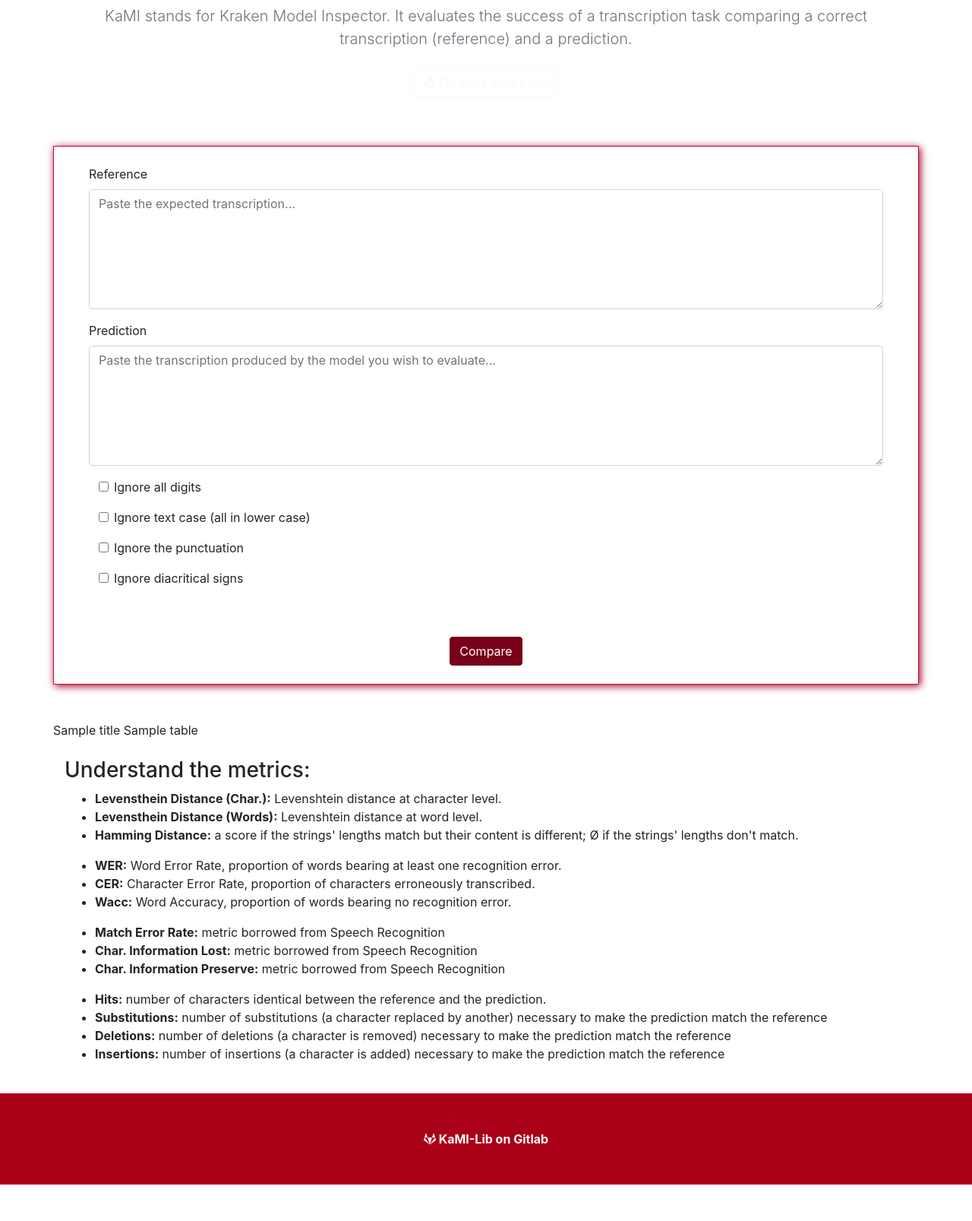
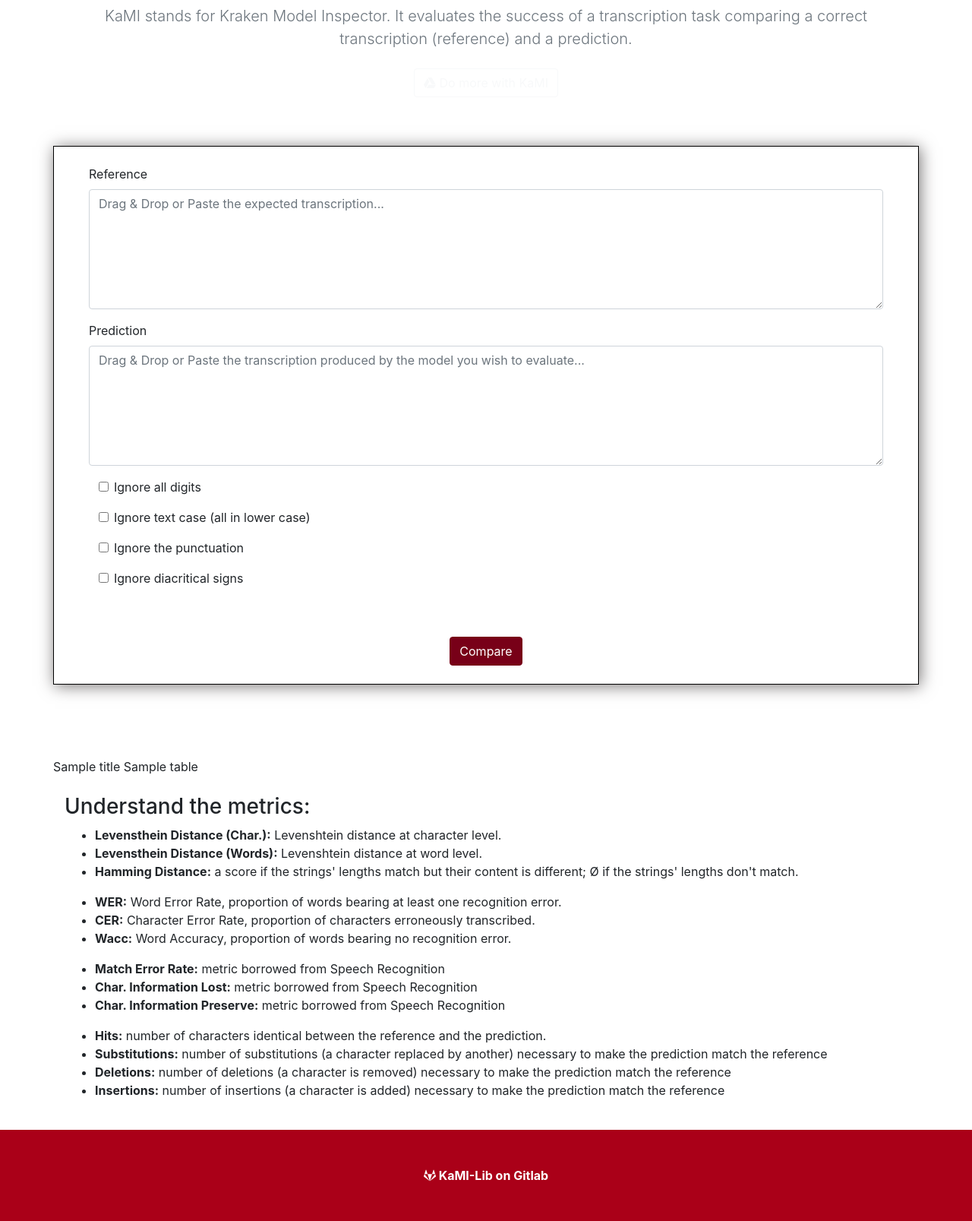
Before and after one commit to KaMI-tools-project/KaMI-app, a Flask app: template kami-app/app/templates/page/index.html in a window 1280 px wide. Shown: the part 178-1785 px from the top of the page at 76% size. Before the commit the page ends 1737 px from the top, so only its background shows below. Run offline with Flask 2, Linux system fonts and the light colour scheme; the template is opened without the code that fills it: most values are stand-ins (such as "Sample title", 1, 10 or a date in 2020); parts of the project's set-up code (start-up, migrations or seed data) failed here and were passed over; some libraries are stand-ins or nearby versions.

Commit message:
issue- #2 refactor dragAndDrop js + minify + add listener for control content input (shadows, placeholders) | change footer property

```diff
--- a/kami-app/app/static/js/dragAndDropFunc.js
+++ b/kami-app/app/static/js/dragAndDropFunc.js
@@ -1,11 +1,71 @@
+const ReferenceInput          = document.querySelector('#reference');
+const PredictionInput         = document.querySelector('#prediction');
+
+const areaNormalShadow        = "0 0 10px var(--white-main)";
+const areaSuccessShadow       = "0 0 10px green";
+const areaErrorShadow         = "0 0 10px red";
+
+const areaPlaceHolderMsgError = "Only raw text (.txt) are valid, please retry.";
+const referencePlaceHolder    = "Drag & Drop or Paste the expected transcription...";
+const predictionPlaceHolder   = "Drag & Drop or Paste the transcription produced by the model you wish to evaluate...";
+
+// Global loop to add event listener on inputs (textarea)
+[ReferenceInput, PredictionInput].forEach(item => {
+    item.addEventListener('drop', event => {
+        dropHandler(event);
+    });
+    item.addEventListener('input',  function (){
+        AreaStateShadow(item, 'normal');
+        AreaPlaceHolderState(item, item.id, 'normal')
+        if (item.value !== ""){
+            AreaStateShadow(item, 'success');
+        }
+    })
+})
+
+/**
+ * Change border shadow color in relation to input
+ * @param  {element} element Input element where border shadow change
+ * @param  {string} type Output level desire
+ * @return {undefined}
+ */
+function AreaStateShadow(element, type) {
+    element.style["boxShadow"] = areaNormalShadow;
+    if (type==='error'){
+        element.style["boxShadow"] = areaErrorShadow;
+    }if (type==='success'){
+        element.style["boxShadow"] = areaSuccessShadow;
+    }
+}
+
+/**
+ * Change placeholder message in input in relation to input
+ * @param {element} element Input element where placeholder change
+ * @param {string} id ID of input element (textarea)
+ * @param {string} type Output level desire
+ * @return {undefined}
+ */
+function AreaPlaceHolderState(element, id, type='normal'){
+    if (type === 'normal'){
+        if (id === 'reference'){
+            element.placeholder    = referencePlaceHolder;
+        }if (id === 'prediction'){
+            element.placeholder    = predictionPlaceHolder;
+        }
+    }if(type==='error'){
+        element.value = '';
+        element.placeholder = areaPlaceHolderMsgError;
+    }
+}
+
 /**
  * Handle text file drag and drop on text area and set said text area with file content
  * @param  {Event} event Handle drag and drop event
- * @return {Void}
+ * @return {undefined}
  */
 function dropHandler(event) {
     // Prevent file from being opened by web browser (default behavior)
-  event.preventDefault()
+    event.preventDefault();
 
     // Get drop zone id
     let dropId = event.target.id;
@@ -13,6 +73,12 @@ function dropHandler(event) {
 
     // Initiating new FileReader object
     const reader = new FileReader();
+
+    // Get content information from input event
+    let dropEvent         = event.dataTransfer.items;
+    let dropEventMimetype = dropEvent[0].type;
+    let dropEventFormat   = dropEvent[0].kind;
+
     // Create EventListener for setting text area value
     reader.addEventListener("load", (e) => {
         // Set text area value with text file content
@@ -24,19 +90,16 @@ function dropHandler(event) {
     }, false);
 
     // Use dataTransfer for interacting with file
-  if (event.dataTransfer.items) {
-    // Use DataTransferItemList to interact with file(s)
-    for (var i = 0; i < event.dataTransfer.items.length; i++) {
-      // Check if dropped item(s) is/are file(s) and of mime type 'text/plain'
-      if (event.dataTransfer.items[i].kind === 'file' && event.dataTransfer.items[i].type === 'text/plain') {
-        // Store file in a variable
-        let file = event.dataTransfer.items[i].getAsFile();
-        // If file exists, triggers reader event
-        if (file) {
-          // Default encoding : UTF-8
+    if (dropEvent){
+        if (dropEventFormat === 'file' && dropEventMimetype === 'text/plain'){
+            let file = dropEvent[0].getAsFile();
             reader.readAsText(file);
+            AreaStateShadow(textArea, 'success')
+            AreaPlaceHolderState(textArea, dropId, 'normal')
+        }
+        else{
+            AreaStateShadow(textArea, 'error')
+            AreaPlaceHolderState(textArea, dropId, 'error')
         }
     }
 }
-  }
-}
--- /dev/null
+++ b/kami-app/app/static/js/dragAndDropFunc.min.js
@@ -0,0 +1,7 @@
+const ReferenceInput=document.querySelector('#reference');const PredictionInput=document.querySelector('#prediction');const areaNormalShadow="0 0 10px var(--white-main)";const areaSuccessShadow="0 0 10px green";const areaErrorShadow="0 0 10px red";const areaPlaceHolderMsgError="Only raw text (.txt) are valid, please retry.";const referencePlaceHolder="Drag & Drop or Paste the expected transcription...";const predictionPlaceHolder="Drag & Drop or Paste the transcription produced by the model you wish to evaluate...";[ReferenceInput,PredictionInput].forEach(item=>{item.addEventListener('drop',event=>{dropHandler(event)});item.addEventListener('input',function(){AreaStateShadow(item,'normal');AreaPlaceHolderState(item,item.id,'normal')
+if(item.value!==""){AreaStateShadow(item,'success')}})})
+function AreaStateShadow(element,type){element.style.boxShadow=areaNormalShadow;if(type==='error'){element.style.boxShadow=areaErrorShadow}if(type==='success'){element.style.boxShadow=areaSuccessShadow}}
+function AreaPlaceHolderState(element,id,type='normal'){if(type==='normal'){if(id==='reference'){element.placeholder=referencePlaceHolder}if(id==='prediction'){element.placeholder=predictionPlaceHolder}}if(type==='error'){element.value='';element.placeholder=areaPlaceHolderMsgError}}
+function dropHandler(event){event.preventDefault();let dropId=event.target.id;let textArea=document.getElementById(dropId);const reader=new FileReader();let dropEvent=event.dataTransfer.items;let dropEventMimetype=dropEvent[0].type;let dropEventFormat=dropEvent[0].kind;reader.addEventListener("load",(e)=>{textArea.value=e.target.result},!1);if(dropEvent){if(dropEventFormat==='file'&&dropEventMimetype==='text/plain'){let file=dropEvent[0].getAsFile();reader.readAsText(file);AreaStateShadow(textArea,'success')
+AreaPlaceHolderState(textArea,dropId,'normal')}else{AreaStateShadow(textArea,'error')
+AreaPlaceHolderState(textArea,dropId,'error')}}}
--- a/kami-app/app/static/style.css
+++ b/kami-app/app/static/style.css
@@ -0,0 +1,88 @@
+:root{
+    --red-main     : #AA0018;
+    --white-main   : #FFFFFFFF;
+    --gray-main    : #7a7777;
+    --black-main   : #000000FF;
+    --red-contrast : #D10047;
+}
+
+body {
+    position: relative;
+    min-height: 100%;
+}
+
+.a_inline {
+    color: var(--red-main);
+}
+
+/*
+.file-field.medium .file-path-wrapper {
+height: 3rem; }
+.file-field.medium .file-path-wrapper .file-path {
+height: 2.8rem; }
+
+.file-field.big-2 .file-path-wrapper {
+height: 3.7rem; }
+.file-field.big-2 .file-path-wrapper .file-path {
+height: 3.5rem; }
+*/
+
+#reference{
+    box-shadow:0 0 10px var(--white-main);
+}
+
+#top-navbar, #bottom-footer {
+    background-color: var(--red-main);
+    font-weight: bold;
+    color: var(--white-main);
+}
+
+#top-navbar a, #top-navbar a:visited, #top-navbar  a:link, #top-navbar  a:hover {
+    color: var(--white-main);
+}
+
+#bottom-footer a, #bottom-footer a:visited, #bottom-footer a:link, #bottom-footer a:hover {
+    color: var(--white-main);
+}
+
+footer{
+    background-color: var(--red-main) !important;
+    position: relative;
+    right: 0;bottom:0;left:0;
+}
+
+/*
+.file-return {
+  margin: 0;
+}
+.file-return:not(:empty) {
+  margin: 1em 0;
+}
+.js .file-return {
+  font-style: italic;
+  font-size: .9em;
+  font-weight: bold;
+}
+.js .file-return:not(:empty):before {
+  content: "Selected file: ";
+  font-style: normal;
+  font-weight: normal;
+}*/
+
+.form-zone {
+    border:solid;
+    border-color: var(--black-main);
+    border-width:thin;
+    box-shadow: 2px 2px 20px var(--gray-main);
+}
+
+/*.center-image {
+  display: block;
+  margin-left: auto;
+  margin-right: auto;
+  width: 50%;
+}*/
+
+.jumbotron {
+    background-color: var(--white-main);
+}
--- a/kami-app/app/templates/headerfooter.html
+++ b/kami-app/app/templates/headerfooter.html
@@ -1,86 +1,16 @@
 <!doctype html>
 <html lang="en">
 <head>
+    <title>{{ title }}</title>
+    <link rel="icon" type="image/png" href="{{ url_for('static', filename='img/favicon.ico')}}">
     <!-- Required meta tags -->
     <meta charset="utf-8">
     <meta name="viewport" content="width=device-width, initial-scale=1, shrink-to-fit=no">
-    <!--<link rel="icon" type="image/png" href="../static/favicon.ico" />-->
-    <link rel="icon" type="image/png" href="{{ url_for('static', filename='img/favicon.ico')}}">
+    {% include "partials/metadata.html" %}
     <!-- Bootstrap CSS -->
     <link rel="stylesheet" href="https://stackpath.bootstrapcdn.com/bootstrap/4.3.1/css/bootstrap.min.css" integrity="sha384-ggOyR0iXCbMQv3Xipma34MD+dH/1fQ784/j6cY/iJTQUOhcWr7x9JvoRxT2MZw1T" crossorigin="anonymous">
     <link rel="stylesheet" href="https://use.fontawesome.com/releases/v5.8.2/css/all.css">
-    <title>{{ title }}</title>
     {% include "partials/css.html" %}
-      {% include "partials/metadata.html" %}
-      <style>
-          .a_inline {
-              color: #AA0018;
-          }
-
-          /*
-          .file-field.medium .file-path-wrapper {
-          height: 3rem; }
-          .file-field.medium .file-path-wrapper .file-path {
-          height: 2.8rem; }
-
-          .file-field.big-2 .file-path-wrapper {
-          height: 3.7rem; }
-          .file-field.big-2 .file-path-wrapper .file-path {
-          height: 3.5rem; }
-          */
-
-          #top-navbar, #bottom-footer {
-              background-color: #AA0018;
-              font-weight: bold;
-              color:white;
-          }
-
-          #top-navbar a, #top-navbar a:visited, #top-navbar  a:link, #top-navbar  a:hover {
-              color:white;
-          }
-
-          #bottom-footer a, #bottom-footer a:visited, #bottom-footer a:link, #bottom-footer a:hover {
-              color:white;
-          }
-
-          /*
-          .file-return {
-            margin: 0;
-          }
-          .file-return:not(:empty) {
-            margin: 1em 0;
-          }
-          .js .file-return {
-            font-style: italic;
-            font-size: .9em;
-            font-weight: bold;
-          }
-          .js .file-return:not(:empty):before {
-            content: "Selected file: ";
-            font-style: normal;
-            font-weight: normal;
-          }*/
-
-        .form-zone {
-          border:solid;
-          border-color:#D10047;
-          border-width:thin;
-          box-shadow: 2px 2px 10px #960018;
-        }
-
-        /*.center-image {
-          display: block;
-          margin-left: auto;
-          margin-right: auto;
-          width: 50%;
-        }*/
-
-        .jumbotron {
-          background-color: #fff;
-        }
-
-
-      </style>
 </head>
 <body>
 <header class="navbar navbar-expand navbar-drak flex-column flex-md-row bd-navbar pb-3" id="top-navbar">
@@ -105,7 +35,7 @@
 
 
 <!-- Footer -->
-    <footer class="footer py-5 text-center" id="bottom-footer">
+ <footer class="py-5 text-center" id="bottom-footer">
     <div class="container">
         <span class="text-muted">
           <a href="https://gitlab.inria.fr/dh-projects/kami/kami-lib" target="_blank">
@@ -115,12 +45,13 @@
 </footer>
 
 
+
+
 <!-- Optional JavaScript -->
 <!-- jQuery first, then Popper.js, then Bootstrap JS -->
 <script src="https://code.jquery.com/jquery-3.3.1.slim.min.js" integrity="sha384-q8i/X+965DzO0rT7abK41JStQIAqVgRVzpbzo5smXKp4YfRvH+8abtTE1Pi6jizo" crossorigin="anonymous"></script>
 <script src="https://cdnjs.cloudflare.com/ajax/libs/popper.js/1.14.7/umd/popper.min.js" integrity="sha384-UO2eT0CpHqdSJQ6hJty5KVphtPhzWj9WO1clHTMGa3JDZwrnQq4sF86dIHNDz0W1" crossorigin="anonymous"></script>
 <script src="https://stackpath.bootstrapcdn.com/bootstrap/4.3.1/js/bootstrap.min.js" integrity="sha384-JjSmVgyd0p3pXB1rRibZUAYoIIy6OrQ6VrjIEaFf/nJGzIxFDsf4x0xIM+B07jRM" crossorigin="anonymous"></script>
-    <script src="../static/js/dragAndDropFunc.js"></script>
 {% block script%}{% endblock %}
 </body>
 </html>
--- a/kami-app/app/templates/page/index.html
+++ b/kami-app/app/templates/page/index.html
@@ -29,11 +29,11 @@
                 <div class="container">
                     <div class="form-group row mx-3">
                         <label class="" for="reference">Reference</label>
-                        <textarea name="reference" class="form-control" id="reference" rows="6" placeholder="Paste the expected transcription..." ondrop="dropHandler(event);" required></textarea>
+                        <textarea name="reference" class="form-control" id="reference" rows="6" placeholder="Drag & Drop or Paste the expected transcription..." required></textarea>
                     </div>
                     <div class="form-group row mx-3">
                         <label class="" for="prediction">Prediction</label>
-                        <textarea name="prediction" class="form-control" id="prediction" rows="6" placeholder="Paste the transcription produced by the model you wish to evaluate..." ondrop="dropHandler(event);" required></textarea>
+                        <textarea name="prediction" class="form-control" id="prediction" rows="6" placeholder="Drag & Drop or Paste the transcription produced by the model you wish to evaluate..." required></textarea>
                     </div>
                 </div>
                 <div class="form-group row mx-3">
@@ -62,7 +62,8 @@
             </form>
         </div>
     </section>
-
+    <br>
+    <br>
     <section>
         {% if tables and titles %}
             <div class="container pb-3 mb-2">
@@ -111,5 +112,5 @@
 {% endblock %}
 
 {% block script %}
-
+<script src="{{ url_for('static', filename='js/dragAndDropFunc.min.js')}}"></script>
 {% endblock %}
--- a/kami-app/app/templates/partials/css.html
+++ b/kami-app/app/templates/partials/css.html
@@ -1 +1,2 @@
 <link rel="stylesheet" href="{{ url_for('static', filename='bootstrap/css/bootstrap.css')}}">
+<link rel="stylesheet" href="{{ url_for('static', filename='style.css')}}">
--- a/kami-app/wsgi.py
+++ b/kami-app/wsgi.py
@@ -1,4 +1,4 @@
 from app.app import app
 
 if __name__ == "__main__":
-    app.run()
+    app.run(debug=True)
```
Lines whose indentation alone changed are shown as unchanged.
